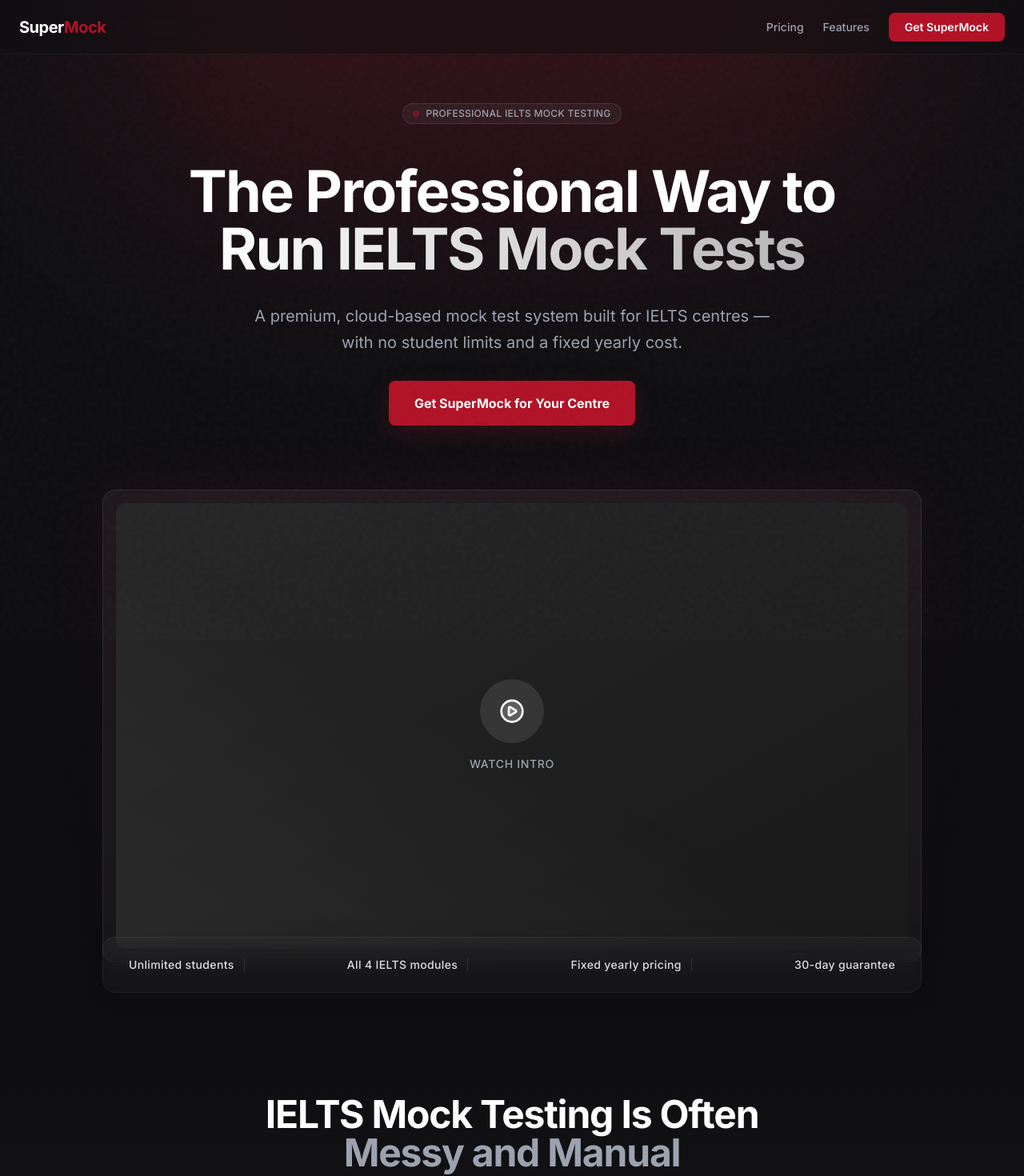
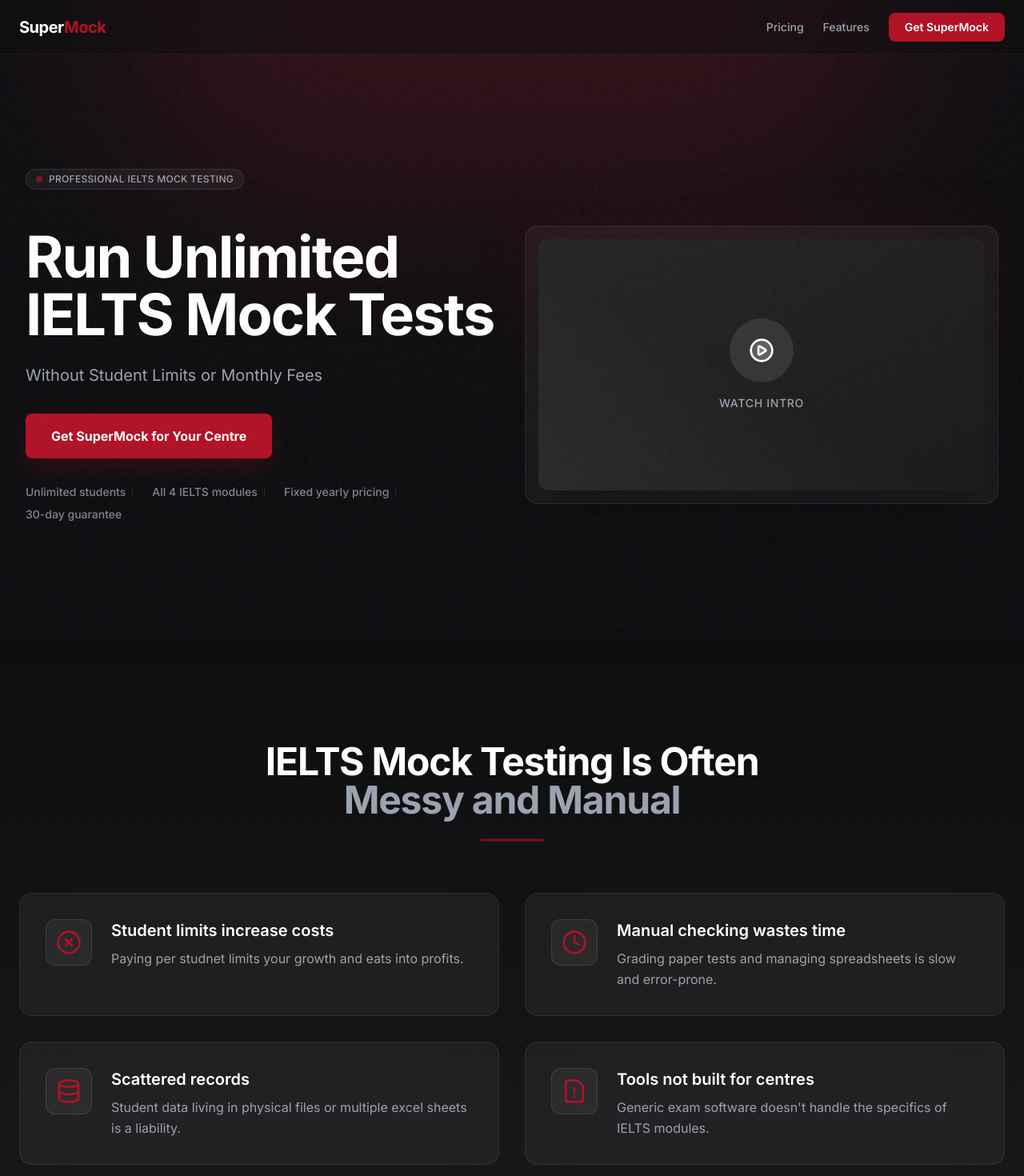
Before and after one commit to DoddleSoft/SuperMock, a Next.js app: page / in a window 1280 px wide. Shown: the top 1470 px of the page at 80% size. Built offline with nearby package versions, Linux system fonts and the light colour scheme.

Commit message:
refactor: embed TrustStrip content into Hero component and restructure Hero to a a two-column layout.

```diff
--- a/app/page.tsx
+++ b/app/page.tsx
@@ -1,6 +1,5 @@
 import Navbar from "@/components/landing/Navbar";
 import Hero from "@/components/landing/Hero";
-import TrustStrip from "@/components/landing/TrustStrip";
 import Problem from "@/components/landing/Problem";
 import Solution from "@/components/landing/Solution";
 import StandoutFeature from "@/components/landing/StandoutFeature";
@@ -16,7 +15,6 @@
     <main className="min-h-screen selection:bg-supermock-red selection:text-white">
       <Navbar />
       <Hero />
-      <TrustStrip />
       <Problem />
       <Solution />
       <StandoutFeature />
--- a/components/landing/Hero.tsx
+++ b/components/landing/Hero.tsx
@@ -2,42 +2,60 @@
 
 export default function Hero() {
     return (
-        <section className="relative flex flex-col items-center justify-center min-h-screen px-4 pt-32 pb-20 overflow-hidden text-center sm:px-6 lg:px-8">
+        <section className="relative flex items-center justify-center min-h-screen px-4 pt-32 pb-20 overflow-hidden sm:px-6 lg:px-8">
 
             {/* Background Elements */}
             <div className="absolute top-0 left-1/2 w-full max-w-[1000px] h-[500px] -translate-x-1/2 -translate-y-1/2 bg-supermock-red/20 blur-[120px] rounded-full pointer-events-none mix-blend-screen" />
 
-            <div className="relative z-10 max-w-4xl mx-auto space-y-8">
+            <div className="relative z-10 grid gap-12 max-w-7xl mx-auto lg:grid-cols-2 lg:gap-8 lg:items-center">
 
-                {/* Badge / Label - Optional but premium feel */}
-                <div className="inline-flex items-center gap-2 px-3 py-1 rounded-full bg-white/5 border border-white/10 backdrop-blur-sm animate-[fade-in_1s_ease-out_forwards]">
+                {/* Left Column: Text Content */}
+                <div className="flex flex-col items-center max-w-2xl mx-auto text-center lg:items-start lg:text-left lg:mx-0">
+
+                    {/* Badge / Label */}
+                    <div className="inline-flex items-center gap-2 px-3 py-1 mb-8 rounded-full bg-white/5 border border-white/10 backdrop-blur-sm animate-[fade-in_1s_ease-out_forwards]">
                         <span className="w-2 h-2 rounded-full bg-supermock-red animate-pulse"></span>
                         <span className="text-xs font-medium tracking-wide uppercase text-supermock-text-secondary">
                             Professional IELTS Mock Testing
                         </span>
                     </div>
 
-                <h1 className="text-4xl font-bold tracking-tight text-white sm:text-6xl lg:text-7xl animate-[fade-in_1s_ease-out_0.2s_forwards] opacity-0 translate-y-4">
-                    The Professional Way to <br className="hidden sm:block" />
-                    <span className="text-transparent bg-clip-text bg-gradient-to-r from-white to-white/70">
-                        Run IELTS Mock Tests
-                    </span>
+                    <h1 className="text-4xl font-bold tracking-tight text-white mb-6 sm:text-6xl lg:text-7xl animate-[fade-in_1s_ease-out_0.2s_forwards] opacity-0 translate-y-4">
+                        Run Unlimited IELTS Mock Tests
                     </h1>
 
-                <p className="max-w-2xl mx-auto text-lg leading-relaxed text-supermock-text-secondary sm:text-xl animate-[fade-in_1s_ease-out_0.4s_forwards] opacity-0 translate-y-4">
-                    A premium, cloud-based mock test system built for IELTS centres —
-                    with no student limits and a fixed yearly cost.
+                    <p className="max-w-xl text-lg leading-relaxed text-supermock-text-secondary mb-8 sm:text-xl animate-[fade-in_1s_ease-out_0.4s_forwards] opacity-0 translate-y-4">
+                        Without Student Limits or Monthly Fees
                     </p>
 
-                <div className="flex flex-col items-center justify-center gap-4 sm:flex-row animate-[fade-in_1s_ease-out_0.6s_forwards] opacity-0 translate-y-4">
+                    <div className="flex flex-col items-center justify-center gap-4 sm:flex-row lg:justify-start animate-[fade-in_1s_ease-out_0.6s_forwards] opacity-0 translate-y-4">
                         <button className="px-8 py-4 text-base font-bold text-white transition-all transform rounded-lg bg-supermock-red hover:bg-[#c4152b] hover:scale-[1.02] shadow-[0_10px_30px_rgba(177,18,38,0.2)] hover:shadow-[0_15px_40px_rgba(177,18,38,0.3)]">
                             Get SuperMock for Your Centre
                         </button>
                     </div>
+
+                    {/* Trust Items / Key Benefits */}
+                    <div className="flex flex-wrap items-center justify-center gap-x-6 gap-y-2 mt-8 text-sm font-medium text-supermock-text-secondary/80 lg:justify-start animate-[fade-in_1s_ease-out_0.8s_forwards] opacity-0 translate-y-4">
+                        <div className="flex items-center gap-2">
+                            <span>Unlimited students</span>
+                            <div className="h-3 w-[1px] bg-white/10 hidden sm:block"></div>
+                        </div>
+                        <div className="flex items-center gap-2">
+                            <span>All 4 IELTS modules</span>
+                            <div className="h-3 w-[1px] bg-white/10 hidden sm:block"></div>
+                        </div>
+                        <div className="flex items-center gap-2">
+                            <span>Fixed yearly pricing</span>
+                            <div className="h-3 w-[1px] bg-white/10 hidden sm:block"></div>
+                        </div>
+                        <div>
+                            <span>30-day guarantee</span>
+                        </div>
+                    </div>
                 </div>
 
-            {/* Hero Visual Card */}
-            <div className="relative w-full max-w-5xl mt-16 animate-[fade-in_1.2s_ease-out_0.8s_forwards] opacity-0 translate-y-8">
+                {/* Right Column: Hero Visual Card */}
+                <div className="relative w-full max-w-xl mx-auto lg:max-w-none animate-[fade-in_1.2s_ease-out_0.8s_forwards] opacity-0 translate-y-8">
                     <div className="glass-card p-2 rounded-2xl sm:p-4">
                         <div className="relative overflow-hidden bg-[#1A1A1A] aspect-video rounded-xl shadow-2xl group">
                             {/* Fallback Dashboard Mockup or Video Placeholder */}
@@ -59,6 +77,8 @@
                     </div>
                 </div>
 
+            </div>
+
         </section>
     );
 }
--- a/components/landing/TrustStrip.tsx
+++ /dev/null
@@ -1,34 +0,0 @@
-
-export default function TrustStrip() {
-    const items = [
-        "Unlimited students",
-        "All 4 IELTS modules",
-        "Fixed yearly pricing",
-        "30-day guarantee"
-    ];
-
-    return (
-        <div className="relative z-20 w-full px-4 -mt-10 sm:-mt-20 sm:px-6">
-            <div className="max-w-5xl mx-auto">
-                <div className="flex flex-wrap items-center justify-center gap-x-8 gap-y-4 px-8 py-6 glass-panel rounded-2xl sm:justify-between">
-                    {items.map((item, index) => (
-                        <div key={index} className="flex items-center gap-3">
-                            {/* Minimal separator line for all but last - conceptual, or just space.
-                     Prompt says "Minimal check icons" in 'What's Included', but here 'No icons, or very thin line icons'.
-                     Wait, prompt says "Trust Strip... No icons, or very thin line icons."
-                     I'll verify if I should put a dot or thin line between them or just text.
-                     Prompt: "Glass bar with soft separators"
-                 */}
-                            <span className="text-sm font-medium tracking-wide text-supermock-text/90 whitespace-nowrap">
-                                {item}
-                            </span>
-                            {index < items.length - 1 && (
-                                <div className="hidden h-4 w-[1px] bg-white/10 sm:block"></div>
-                            )}
-                        </div>
-                    ))}
-                </div>
-            </div>
-        </div>
-    );
-}
```
Lines whose indentation alone changed are shown as unchanged.
